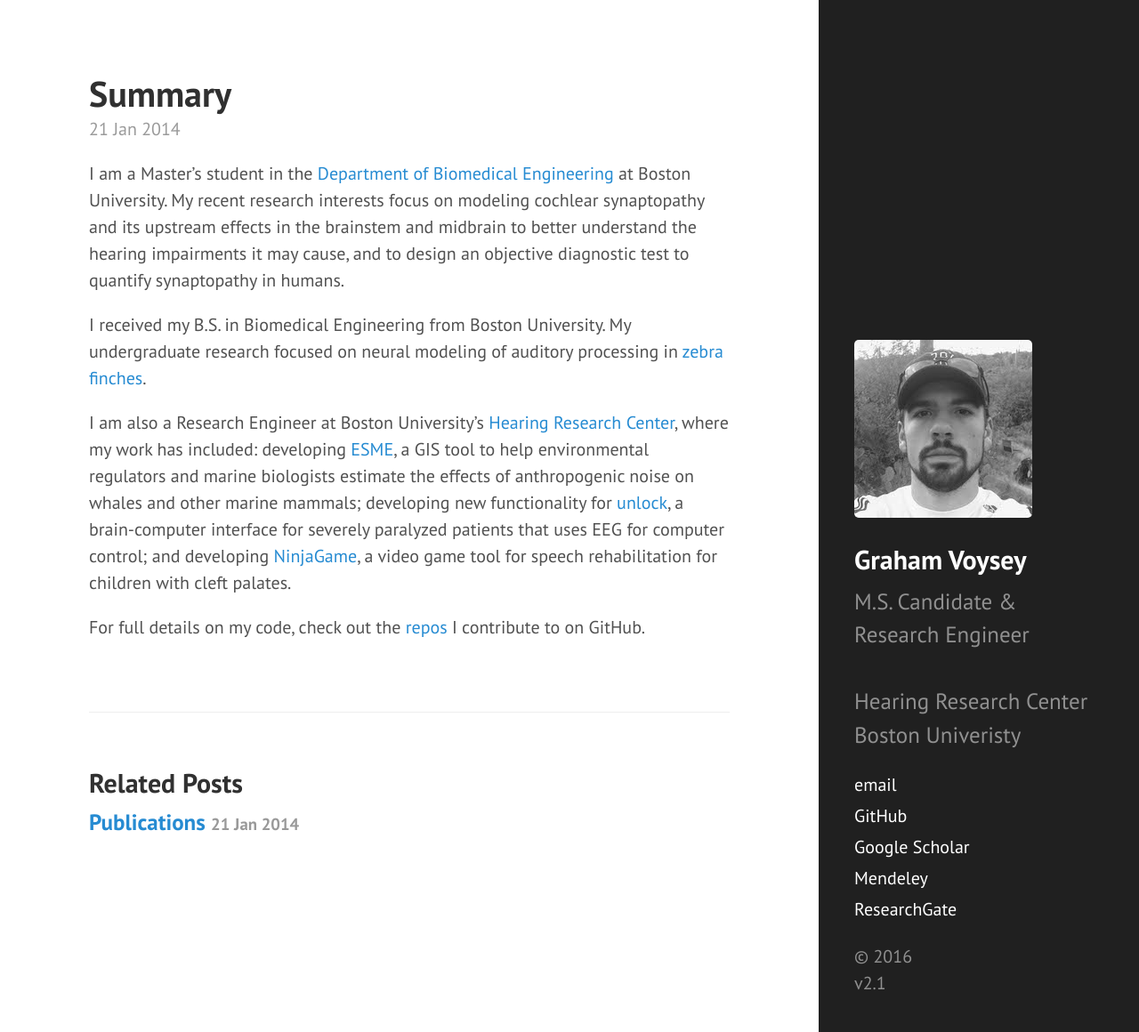
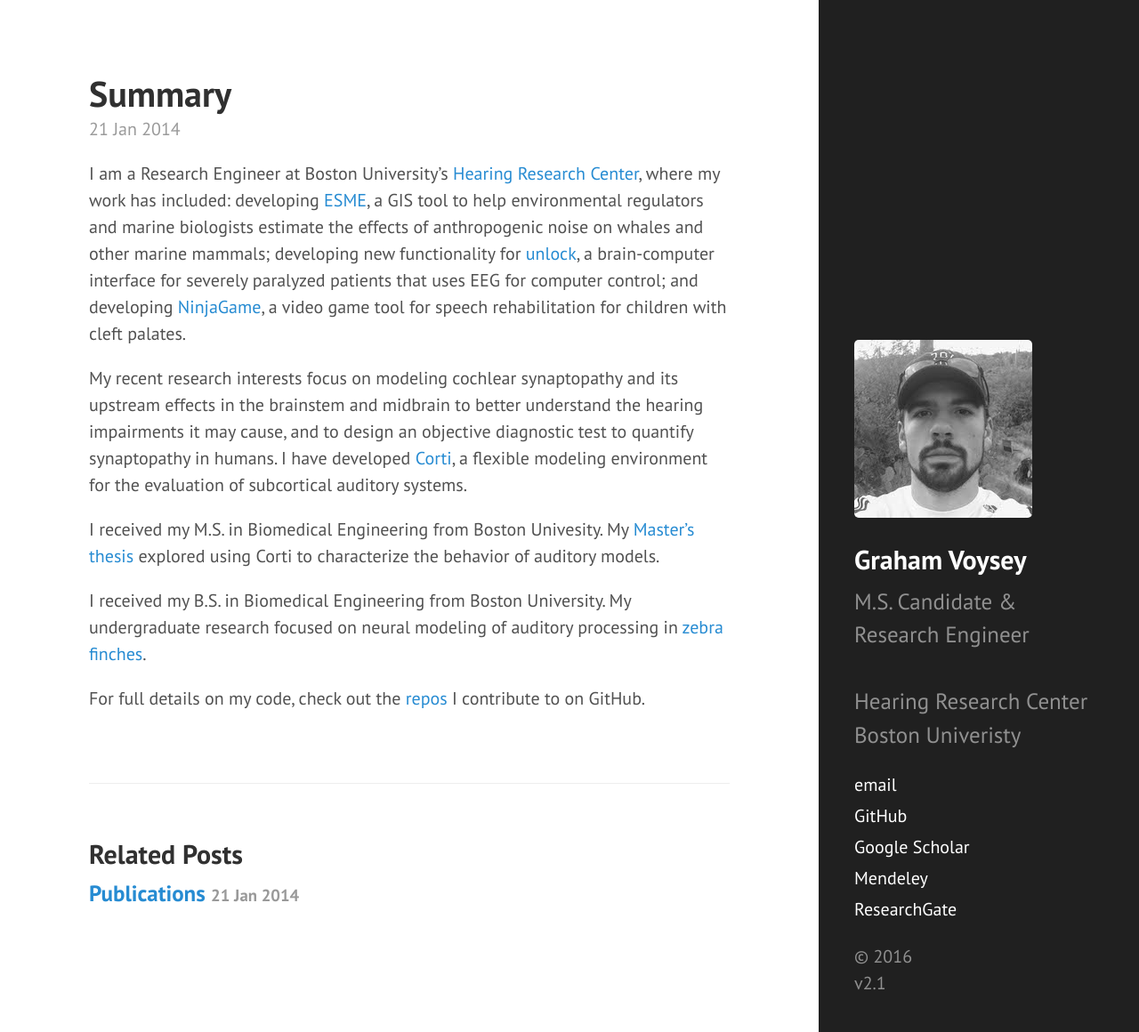
Before and after one commit to gvoysey/gvoysey.github.io, a Jekyll site: the page built from _posts/2014-01-21-summary.md, in a window 1280 px wide and 1160 px high. Shown: the whole window at 89% size. Built offline with Jekyll 4.4.1, drawn with Linux system fonts in a browser that asks for light colours.

Commit message:
Update 2014-01-21-summary.md

```diff
--- a/_posts/2014-01-21-summary.md
+++ b/_posts/2014-01-21-summary.md
@@ -2,11 +2,12 @@
 layout: post
 title: Summary
 ---
+I am a Research Engineer at Boston University's [Hearing Research Center](http://bu.edu/hrc), where my work has included: developing  [ESME](https://esme.bu.edu), a GIS tool to help environmental regulators and marine biologists estimate the effects of anthropogenic noise on whales and other marine mammals; developing new functionality for  [unlock](http://unlockproject.org), a brain-computer interface for severely paralyzed patients that uses EEG for computer control; and developing [NinjaGame](https://crowdfunding.bu.edu/project/5434508a092065263529349a/updates/1), a video game tool for speech rehabilitation for children with cleft palates.
 
-I am a Master's student in the [Department of Biomedical Engineering](http://bme.bu.edu) at Boston University.  My recent research interests focus on modeling cochlear synaptopathy and its upstream effects in the brainstem and midbrain to better understand the hearing impairments it may cause, and to design an objective diagnostic test to quantify synaptopathy in humans.
+My recent research interests focus on modeling cochlear synaptopathy and its upstream effects in the brainstem and midbrain to better understand the hearing impairments it may cause, and to design an objective diagnostic test to quantify synaptopathy in humans.  I have developed [Corti](https://github.com/gvoysey/corti), a flexible modeling environment for the evaluation of subcortical auditory systems.
+
+I received my M.S. in Biomedical Engineering from Boston Univesity.  My [Master's thesis](https://github.com/gvoysey/thesis) explored using Corti to characterize the behavior of auditory models.
 
 I received my B.S. in Biomedical Engineering from Boston University.  My undergraduate research focused on neural modeling of auditory processing  in [zebra finches](https://github.com/gvoysey/gabor-strf/tree/master/doc).
 
-I am also a Research Engineer at Boston University's [Hearing Research Center](http://bu.edu/hrc), where my work has included: developing  [ESME](https://esme.bu.edu), a GIS tool to help environmental regulators and marine biologists estimate the effects of anthropogenic noise on whales and other marine mammals; developing new functionality for  [unlock](http://unlockproject.org), a brain-computer interface for severely paralyzed patients that uses EEG for computer control; and developing [NinjaGame](https://crowdfunding.bu.edu/project/5434508a092065263529349a/updates/1), a video game tool for speech rehabilitation for children with cleft palates.
-
 For full details on my code, check out the [repos](https://github.com/gvoysey) I contribute to on GitHub.
```
